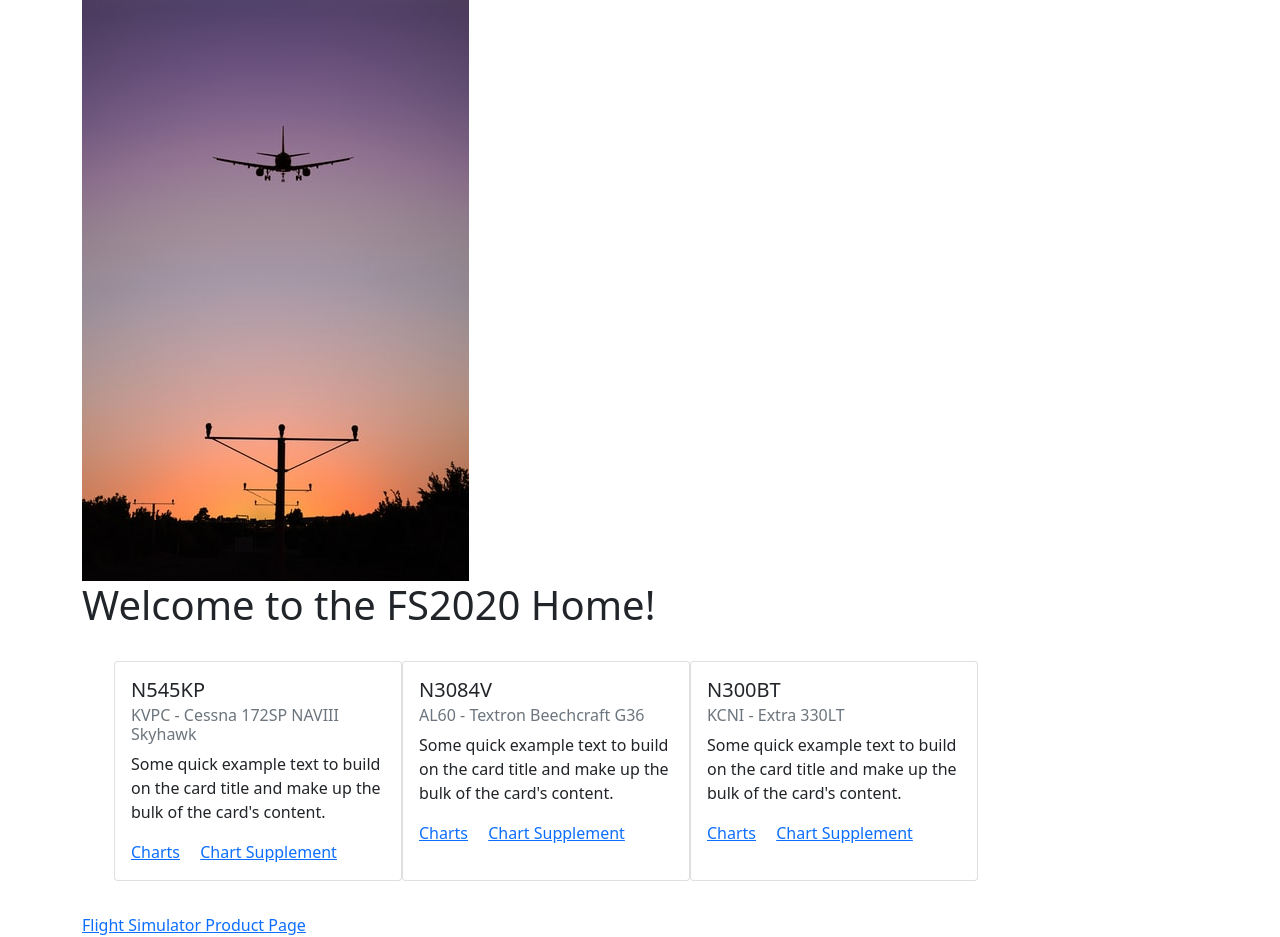
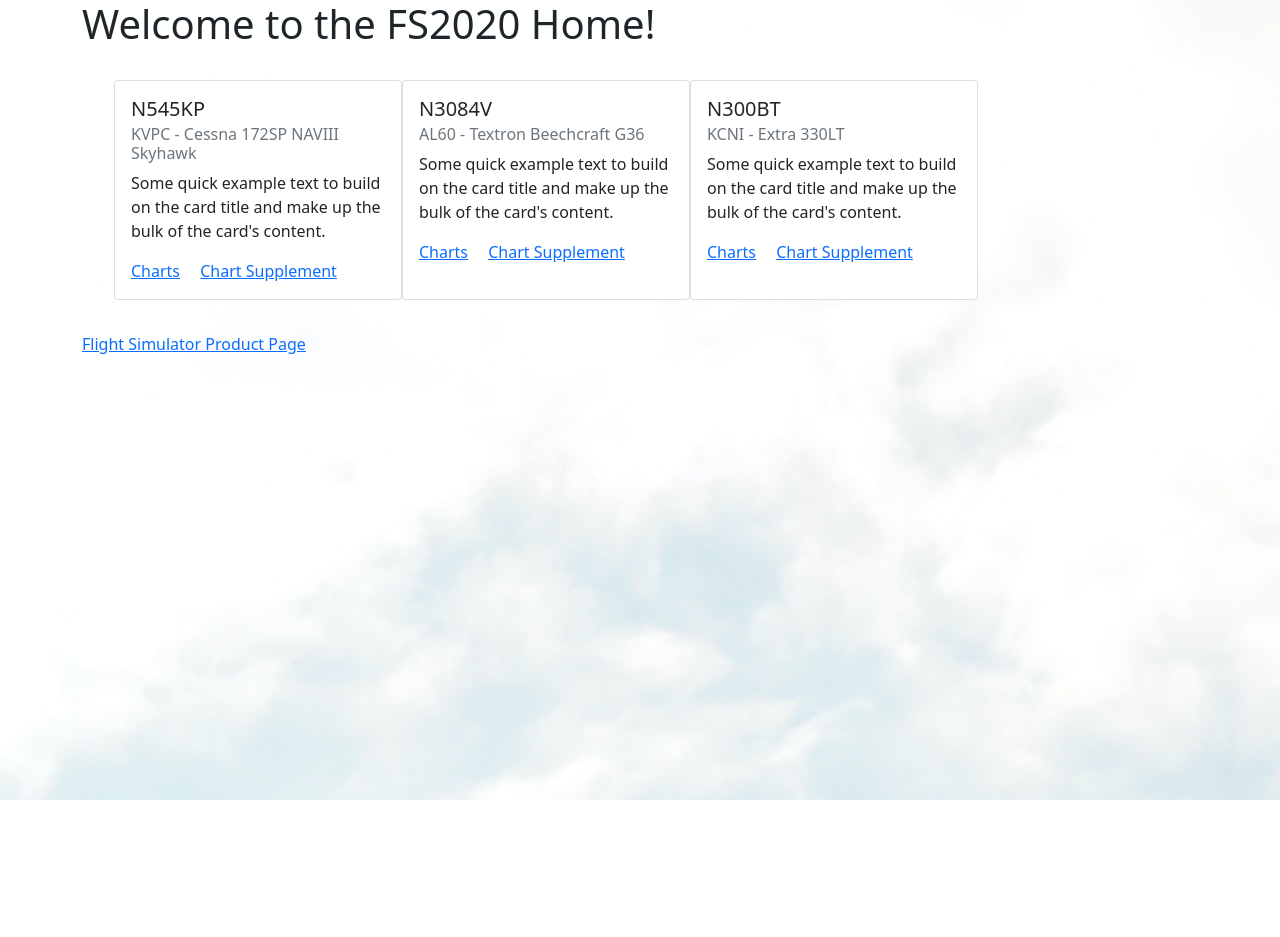
Before and after one commit to bamaham93/FS2020, a Django app: page /fs2020/ in a window 1280 px wide. After the commit the page ends 800 px from the top, so only its background shows below. Run offline with Django 4.2, Linux system fonts and the light colour scheme; data comes from the database, SQL or seed files in the repository; both versions use the stored data as it was after the commit.

Commit message:
Testing a new background

```diff
--- a/python_anywhere_website/python_anywhere_website/settings.py
+++ b/python_anywhere_website/python_anywhere_website/settings.py
@@ -119,7 +119,7 @@ USE_TZ = True
 STATIC_URL = 'static/'
 
 STATICFILES_DIRS = [
-    BASE_DIR / "python_anywhere_website/static",
+    BASE_DIR / "static",
     '/var/www/static/',
 ]
 
--- a/python_anywhere_website/static/css/my_style.css
+++ b/python_anywhere_website/static/css/my_style.css
@@ -0,0 +1,4 @@
+img {
+    width: 100%;
+    height: auto;
+}
--- a/python_anywhere_website/templates/fs2020/fs2020_base.html
+++ b/python_anywhere_website/templates/fs2020/fs2020_base.html
@@ -2,7 +2,6 @@
 
 {% block background %}
 {% load static %}
-    <img src="{% static 'img/approach.jpg' %}" alt="">
 {% endblock %}
 
 {% block section1 %}
--- a/python_anywhere_website/templates/fs2020/index.html
+++ b/python_anywhere_website/templates/fs2020/index.html
@@ -1,6 +1,15 @@
 {% extends 'fs2020/fs2020_base.html' %}
 
 {% block section1 %}
+
+{% load static %}
+<!-- <img src="{% static 'img/approach.jpg' %}"> -->
+<style>
+    body {
+      background-image: url('{% static "img/clouds.jpg" %}');
+    }
+</style>
+
     <h1>Welcome to the FS2020 Home!</h1>
     <div class="d-flex p-3 m-3">
         {% for plane in aircraft %}
```
Also changed, not shown: python_anywhere_website/db.sqlite3, python_anywhere_website/static/img/clouds.jpg (added), python_anywhere_website/static/img/landing.jpg (added).
